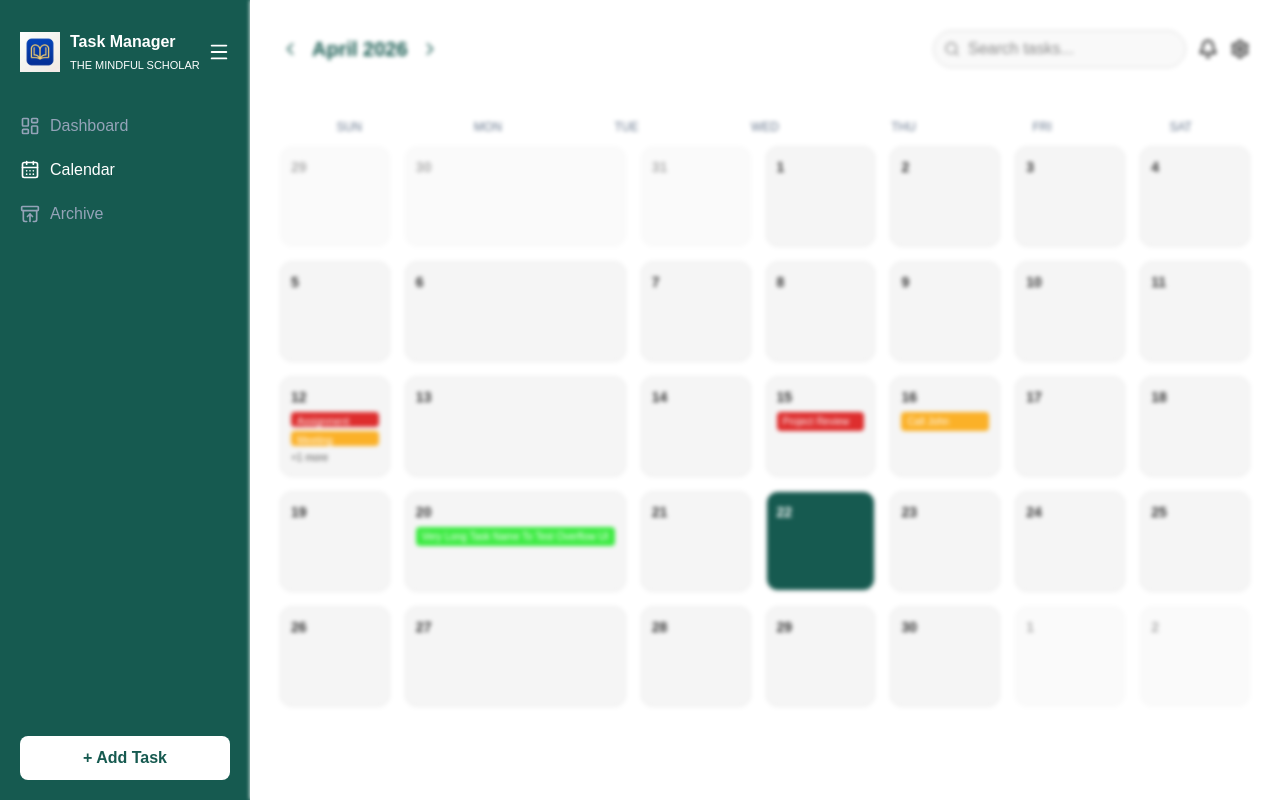
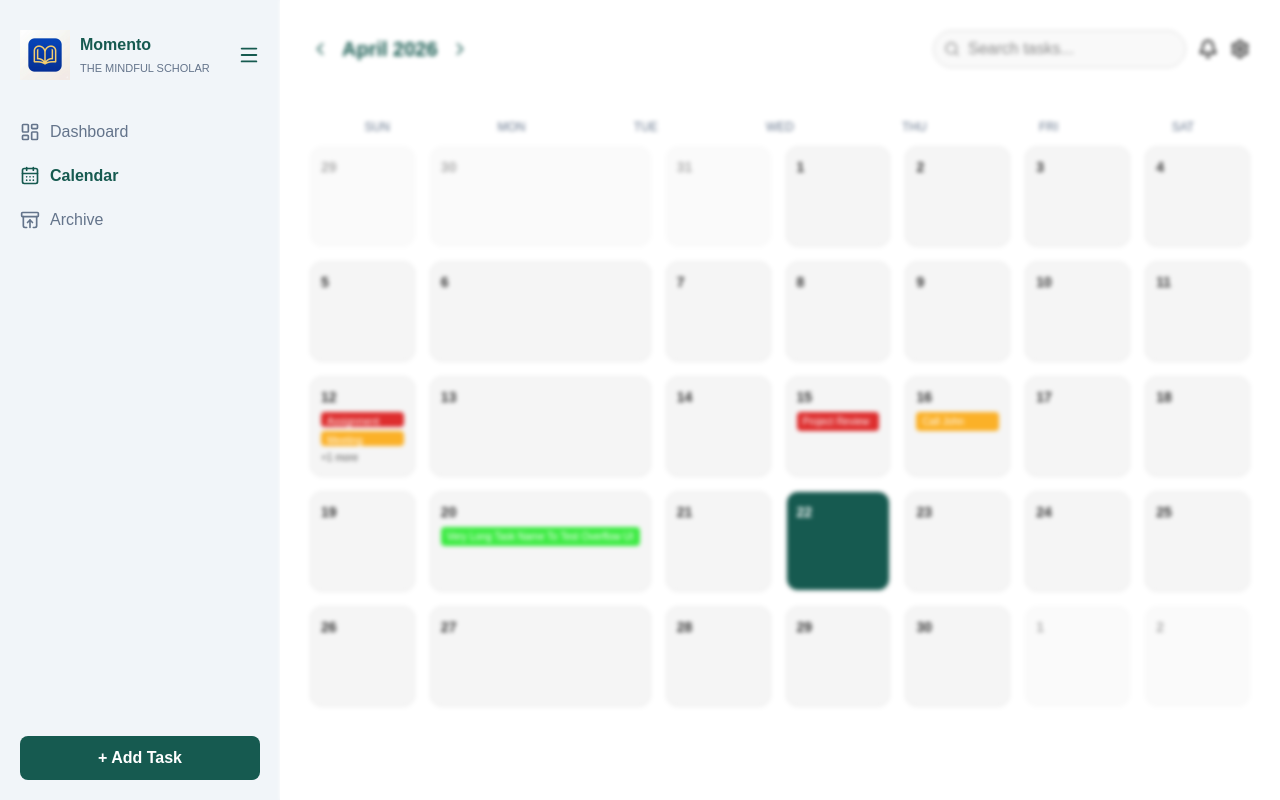
Before and after one commit to Mary3600/COS202--SEN-Group1-, a Next.js app in the folder frontend/: page /calendar in a window 1280 px wide. Built offline with nearby package versions, Linux system fonts and the light colour scheme.

Commit message:
style: improved sidebar UI and integrated correct colors

```diff
--- a/frontend/app/calendar/page.tsx
+++ b/frontend/app/calendar/page.tsx
@@ -2,7 +2,7 @@
 import { useState } from "react";
 
 import Image from "next/image";
-import { Bell, Settings, ChevronLeft, ChevronRight, Search, LayoutDashboard, CalendarDays, ArchiveRestore, Menu  } from "lucide-react";
+import { Bell, Settings, ChevronLeft, ChevronRight, Search, LayoutDashboard, CalendarDays, ArchiveRestore, Menu, Bold  } from "lucide-react";
 
 export default function CalendarView() {
   const days = ["SUN", "MON", "TUE", "WED", "THU", "FRI", "SAT"];
@@ -51,11 +51,11 @@ const [collapsed, setCollapsed] = useState(false);
 {sidebarOpen && (
   <div
     style={{
-      width: collapsed ? "80px" : "250px",
+      width: collapsed ? "70px" : "280px",
       transition: "0.3s",
-      backgroundColor: "#165A50",
+      backgroundColor: "#F1F5F9",
+      padding: "20px",
       color: "#fff",
-      padding: "20px",
       display: "flex",
       flexDirection: "column",
       gap: "20px",
@@ -72,17 +72,17 @@ const [collapsed, setCollapsed] = useState(false);
     >
       {!collapsed && (
       <div style={{ display: "flex", gap: "10px", alignItems: "center" }}>
-        <Image src="/Momento.jpeg" alt="Logo" width={40} height={40} />
+        <Image src="/Momento.jpeg" alt="Logo" width={50} height={50} />
         <div>
-          <p style={{ fontWeight: "bold" }}>Task Manager</p>
-          <p style={{ fontSize: "11px", paddingTop: "3px" }}>THE MINDFUL SCHOLAR</p>
+          <p style={{ fontWeight: "bold", color: "#165A50" }}>Momento</p>
+          <p style={{ fontSize: "11px", paddingTop: "3px", color : "#64748B" }}>THE MINDFUL SCHOLAR</p>
         </div>
       </div>
     )}
 
       <Menu
         size={22}
-        style={{ cursor: "pointer" }}
+        style={{ cursor: "pointer", color: "#165A50" }}
         onClick={() => setCollapsed(!collapsed)}
       />
     </div>
@@ -102,10 +102,11 @@ const [collapsed, setCollapsed] = useState(false);
           gap: "10px",
           justifyContent: collapsed ? "center" : "flex-start",
           cursor: "pointer",
-          color: activePage === "dashboard" ? "#fff" : "#94A3B8",
+          color: activePage === "dashboard" ? "#165A50" : "#64748B",
+          fontWeight: activePage == "dashboard" ? "bold" : "normal",
         }}
       >
-        <LayoutDashboard size={20} />
+        <LayoutDashboard size={20}    />
         {!collapsed && <span>Dashboard</span>}
       </div>
 
@@ -118,7 +119,8 @@ const [collapsed, setCollapsed] = useState(false);
           gap: "10px",
           justifyContent: collapsed ? "center" : "flex-start",
           cursor: "pointer",
-          color: activePage === "calendar" ? "#fff" : "#94A3B8",
+          color: activePage === "calendar" ? "#165A50" : "#64748B",
+          fontWeight: activePage == "calendar" ? "bold" : "normal",
         }}
       >
         <CalendarDays size={20} />
@@ -134,7 +136,8 @@ const [collapsed, setCollapsed] = useState(false);
           gap: "10px",
           justifyContent: collapsed ? "center" : "flex-start",
           cursor: "pointer",
-          color: activePage === "archive" ? "#fff" : "#94A3B8",
+          color: activePage === "archive" ? "#165A50" : "#64748B",
+          fontWeight: activePage == "archive" ? "bold" : "normal",
         }}
       >
         <ArchiveRestore size={20} />
@@ -149,9 +152,9 @@ const [collapsed, setCollapsed] = useState(false);
           width: "100%",
           padding: "10px",
           borderRadius: "8px",
-          border: "none",
-          backgroundColor: "#fff",
-          color: "#165A50",
+          border: "20px",
+          backgroundColor: "#165A50",
+          color: "#fff",
           fontWeight: "bold",
           cursor: "pointer",
         }}
```
